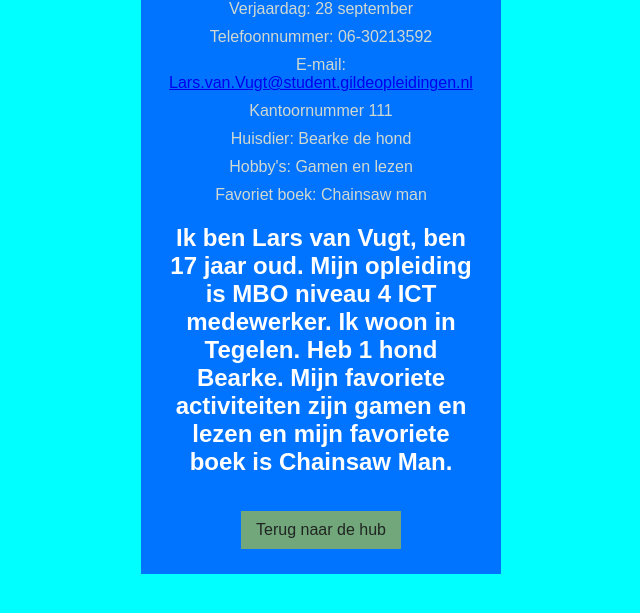
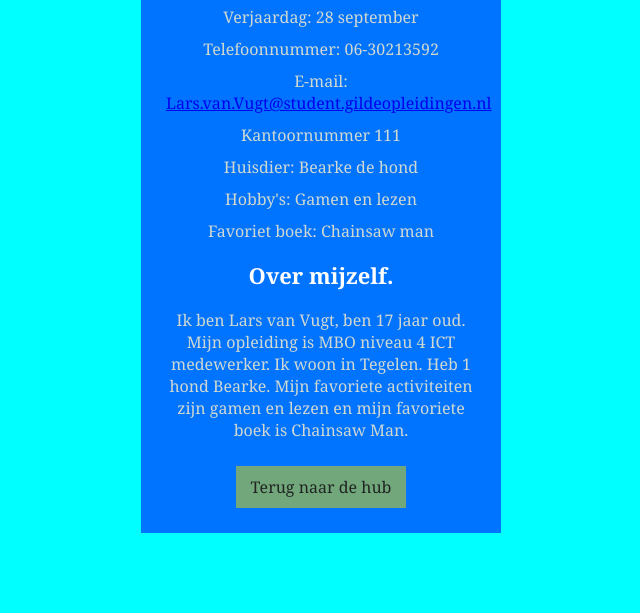
Before and after one commit to jeremy2315/cool, a plain HTML site: page smoelenboekHTML/lars.html in a window 1280 px wide. Shown: the part 229-842 px from the top of the page, without its empty margins (319-959 px from the left). After the commit the page ends 812 px from the top, so only its background shows below. Drawn offline with Linux system fonts and the light colour scheme.

Commit message:
lars bestanden aangepast

```diff
--- a/smoelenboekHTML/lars.css
+++ b/smoelenboekHTML/lars.css
@@ -3,7 +3,7 @@ body {
     padding: 20px;
     background: #00ffff;
     color: #ffffff;
-    font-family: Arial, sans-serif;
+    font-family: Georgia, serif;
     text-align: center;
 }
 
@@ -32,6 +32,10 @@ body {
     color: #d0d9d1;
 }
 
+.profiel-box h2 {
+    font-size: 22px;
+}
+
 .terug-knop {
     display: inline-block;
     margin-top: 15px;
--- a/smoelenboekHTML/lars.html
+++ b/smoelenboekHTML/lars.html
@@ -18,9 +18,10 @@
     <p>Huisdier: Bearke de hond</p>
     <p>Hobby's: Gamen en lezen</p>
     <p>Favoriet boek: Chainsaw man</p>
-    <h2>Ik ben Lars van Vugt, ben 17 jaar oud. Mijn opleiding is MBO niveau 4 ICT medewerker.
+    <h2>Over mijzelf.</h2>
+        <p>Ik ben Lars van Vugt, ben 17 jaar oud. Mijn opleiding is MBO niveau 4 ICT medewerker.
         Ik woon in Tegelen. Heb 1 hond Bearke. Mijn favoriete activiteiten zijn gamen en lezen en mijn
-        favoriete boek is Chainsaw Man.</h2>
+        favoriete boek is Chainsaw Man.</p>
     <a href="index.html" class="terug-knop">Terug naar de hub</a>
 </main>
 
```
